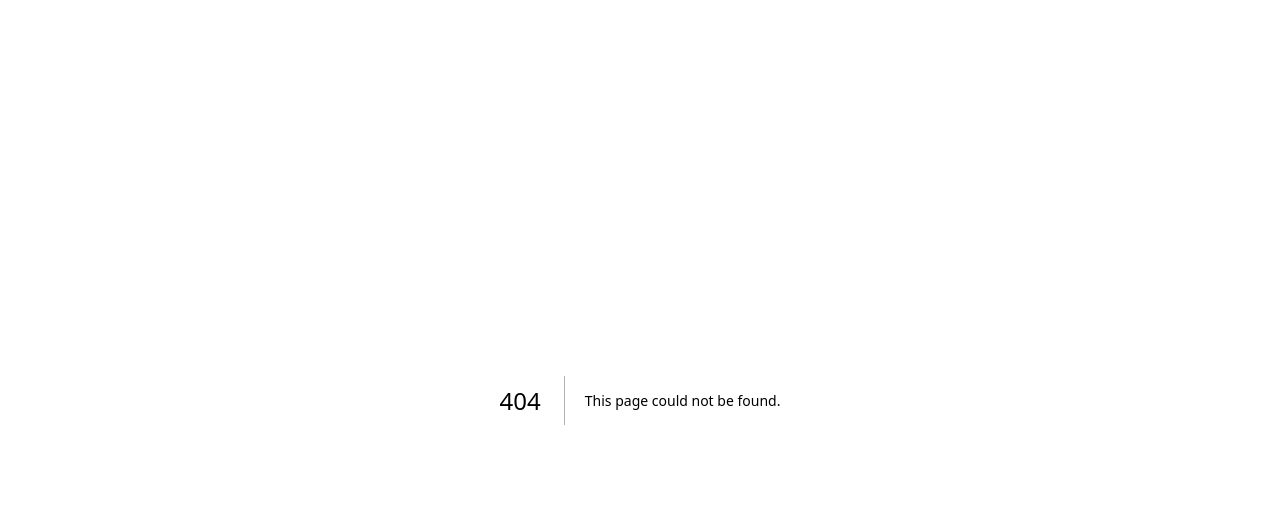
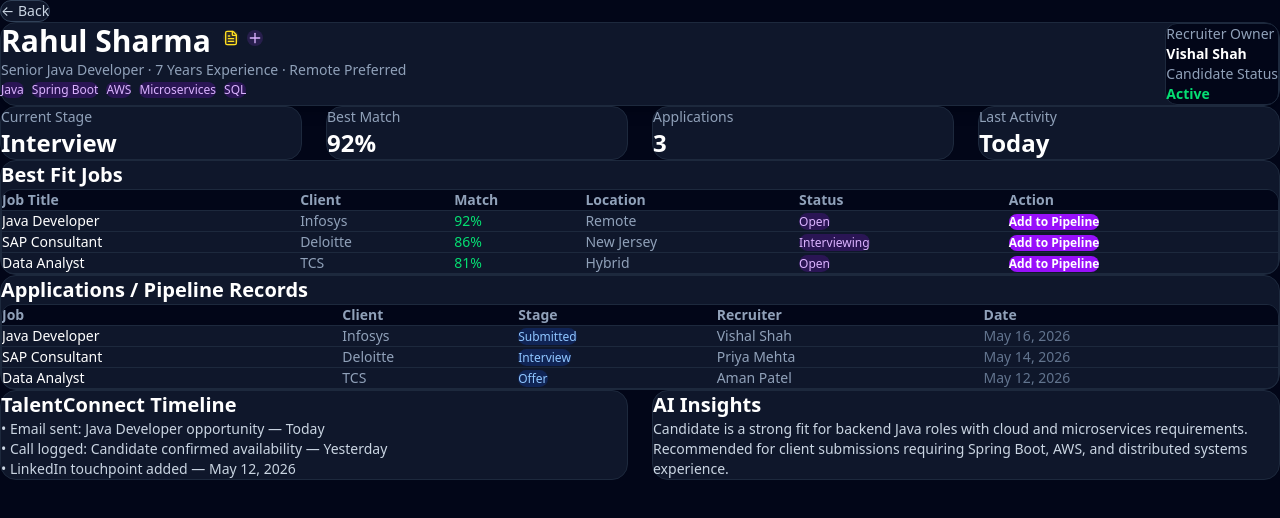
Before and after one commit to victorshaw9180-ops/HireIQ, a Next.js app: page /candidates/1 in a window 1280 px wide. Before the commit this address had no page. Shown: the top 518 px of the page. Built offline with nearby package versions, Linux system fonts and the light colour scheme.

Commit message:
Add enterprise candidate profile page

```diff
--- /dev/null
+++ b/app/candidates/[id]/page.tsx
@@ -0,0 +1,205 @@
+import BackButton from "@/components/BackButton";
+import CandidateHoverActions from "@/components/CandidateHoverActions";
+
+const bestFitJobs = [
+  {
+    title: "Java Developer",
+    client: "Infosys",
+    match: "92%",
+    location: "Remote",
+    status: "Open",
+  },
+  {
+    title: "SAP Consultant",
+    client: "Deloitte",
+    match: "86%",
+    location: "New Jersey",
+    status: "Interviewing",
+  },
+  {
+    title: "Data Analyst",
+    client: "TCS",
+    match: "81%",
+    location: "Hybrid",
+    status: "Open",
+  },
+];
+
+const applications = [
+  {
+    job: "Java Developer",
+    client: "Infosys",
+    stage: "Submitted",
+    recruiter: "Vishal Shah",
+    date: "May 16, 2026",
+  },
+  {
+    job: "SAP Consultant",
+    client: "Deloitte",
+    stage: "Interview",
+    recruiter: "Priya Mehta",
+    date: "May 14, 2026",
+  },
+  {
+    job: "Data Analyst",
+    client: "TCS",
+    stage: "Offer",
+    recruiter: "Aman Patel",
+    date: "May 12, 2026",
+  },
+];
+
+export default function CandidateProfilePage() {
+  return (
+    <main className="min-h-screen bg-slate-950 p-8 text-white">
+      <BackButton />
+
+      <section className="mb-8 rounded-2xl border border-slate-800 bg-slate-900 p-6 shadow-lg">
+        <div className="flex flex-col gap-6 lg:flex-row lg:items-start lg:justify-between">
+          <div>
+            <div className="flex items-center gap-3">
+              <h1 className="text-3xl font-bold">Rahul Sharma</h1>
+              <CandidateHoverActions />
+            </div>
+
+            <p className="mt-2 text-slate-400">
+              Senior Java Developer · 7 Years Experience · Remote Preferred
+            </p>
+
+            <div className="mt-4 flex flex-wrap gap-2">
+              {["Java", "Spring Boot", "AWS", "Microservices", "SQL"].map(
+                (skill) => (
+                  <span
+                    key={skill}
+                    className="rounded-full bg-purple-600/20 px-3 py-1 text-xs text-purple-300"
+                  >
+                    {skill}
+                  </span>
+                )
+              )}
+            </div>
+          </div>
+
+          <div className="rounded-xl border border-slate-800 bg-slate-950 p-4 text-sm">
+            <p className="text-slate-400">Recruiter Owner</p>
+            <p className="mt-1 font-semibold">Vishal Shah</p>
+
+            <p className="mt-4 text-slate-400">Candidate Status</p>
+            <p className="mt-1 font-semibold text-green-400">Active</p>
+          </div>
+        </div>
+      </section>
+
+      <section className="mb-8 grid gap-6 lg:grid-cols-4">
+        {[
+          ["Current Stage", "Interview"],
+          ["Best Match", "92%"],
+          ["Applications", "3"],
+          ["Last Activity", "Today"],
+        ].map(([title, value]) => (
+          <div
+            key={title}
+            className="rounded-2xl border border-slate-800 bg-slate-900 p-5"
+          >
+            <p className="text-sm text-slate-400">{title}</p>
+            <h2 className="mt-2 text-2xl font-bold">{value}</h2>
+          </div>
+        ))}
+      </section>
+
+      <section className="mb-8 rounded-2xl border border-slate-800 bg-slate-900 p-6">
+        <h2 className="mb-4 text-xl font-bold">Best Fit Jobs</h2>
+
+        <div className="overflow-hidden rounded-xl border border-slate-800">
+          <table className="w-full text-left text-sm">
+            <thead className="bg-slate-950 text-slate-400">
+              <tr>
+                <th className="p-4">Job Title</th>
+                <th className="p-4">Client</th>
+                <th className="p-4">Match</th>
+                <th className="p-4">Location</th>
+                <th className="p-4">Status</th>
+                <th className="p-4">Action</th>
+              </tr>
+            </thead>
+
+            <tbody>
+              {bestFitJobs.map((job) => (
+                <tr key={job.title} className="border-t border-slate-800">
+                  <td className="p-4 font-medium">{job.title}</td>
+                  <td className="p-4 text-slate-400">{job.client}</td>
+                  <td className="p-4 text-green-400">{job.match}</td>
+                  <td className="p-4 text-slate-400">{job.location}</td>
+                  <td className="p-4">
+                    <span className="rounded-full bg-purple-600/20 px-3 py-1 text-xs text-purple-300">
+                      {job.status}
+                    </span>
+                  </td>
+                  <td className="p-4">
+                    <button className="rounded-lg bg-purple-600 px-3 py-2 text-xs font-semibold hover:bg-purple-500">
+                      Add to Pipeline
+                    </button>
+                  </td>
+                </tr>
+              ))}
+            </tbody>
+          </table>
+        </div>
+      </section>
+
+      <section className="mb-8 rounded-2xl border border-slate-800 bg-slate-900 p-6">
+        <h2 className="mb-4 text-xl font-bold">Applications / Pipeline Records</h2>
+
+        <div className="overflow-hidden rounded-xl border border-slate-800">
+          <table className="w-full text-left text-sm">
+            <thead className="bg-slate-950 text-slate-400">
+              <tr>
+                <th className="p-4">Job</th>
+                <th className="p-4">Client</th>
+                <th className="p-4">Stage</th>
+                <th className="p-4">Recruiter</th>
+                <th className="p-4">Date</th>
+              </tr>
+            </thead>
+
+            <tbody>
+              {applications.map((app) => (
+                <tr key={`${app.job}-${app.client}`} className="border-t border-slate-800">
+                  <td className="p-4 font-medium">{app.job}</td>
+                  <td className="p-4 text-slate-400">{app.client}</td>
+                  <td className="p-4">
+                    <span className="rounded-full bg-blue-600/20 px-3 py-1 text-xs text-blue-300">
+                      {app.stage}
+                    </span>
+                  </td>
+                  <td className="p-4 text-slate-400">{app.recruiter}</td>
+                  <td className="p-4 text-slate-500">{app.date}</td>
+                </tr>
+              ))}
+            </tbody>
+          </table>
+        </div>
+      </section>
+
+      <section className="grid gap-6 lg:grid-cols-2">
+        <div className="rounded-2xl border border-slate-800 bg-slate-900 p-6">
+          <h2 className="text-xl font-bold">TalentConnect Timeline</h2>
+          <div className="mt-4 space-y-4 text-sm text-slate-300">
+            <p>• Email sent: Java Developer opportunity — Today</p>
+            <p>• Call logged: Candidate confirmed availability — Yesterday</p>
+            <p>• LinkedIn touchpoint added — May 12, 2026</p>
+          </div>
+        </div>
+
+        <div className="rounded-2xl border border-slate-800 bg-slate-900 p-6">
+          <h2 className="text-xl font-bold">AI Insights</h2>
+          <p className="mt-4 text-sm text-slate-300">
+            Candidate is a strong fit for backend Java roles with cloud and
+            microservices requirements. Recommended for client submissions
+            requiring Spring Boot, AWS, and distributed systems experience.
+          </p>
+        </div>
+      </section>
+    </main>
+  );
+}
--- /dev/null
+++ b/components/CandidateHoverActions.tsx
@@ -0,0 +1,50 @@
+import { FileText, Plus } from "lucide-react";
+
+export default function CandidateHoverActions() {
+  return (
+    <div className="flex items-center gap-2">
+      <div className="group relative">
+        <button className="rounded-full bg-yellow-500/15 p-2 text-yellow-300 hover:bg-yellow-500/25">
+          <FileText size={16} />
+        </button>
+
+        <div className="absolute left-0 top-10 z-50 hidden w-80 rounded-2xl border border-slate-700 bg-slate-900/90 p-4 text-sm shadow-2xl backdrop-blur-xl group-hover:block">
+          <h3 className="mb-3 font-semibold text-white">Latest Notes</h3>
+          <p className="text-slate-300">• Candidate prefers remote roles.</p>
+          <p className="mt-2 text-slate-300">• Strong US IT recruitment background.</p>
+          <p className="mt-2 text-slate-500">Added by Vishal Shah · 2 days ago</p>
+        </div>
+      </div>
+
+      <div className="group relative">
+        <button className="rounded-full bg-purple-500/15 p-2 text-purple-300 hover:bg-purple-500/25">
+          <Plus size={16} />
+        </button>
+
+        <div className="absolute left-0 top-10 z-50 hidden w-96 rounded-2xl border border-slate-700 bg-slate-900/90 p-4 text-sm shadow-2xl backdrop-blur-xl group-hover:block">
+          <h3 className="mb-3 font-semibold text-white">Submission Timeline</h3>
+
+          <div className="space-y-3">
+            <div>
+              <p className="font-medium text-white">Java Developer — Infosys</p>
+              <p className="text-purple-300">Submitted · Recruiter: Vishal Shah</p>
+              <p className="text-slate-500">Today, 11:20 AM</p>
+            </div>
+
+            <div>
+              <p className="font-medium text-white">SAP Consultant — Deloitte</p>
+              <p className="text-blue-300">Interview · Recruiter: Priya Mehta</p>
+              <p className="text-slate-500">Yesterday, 5:40 PM</p>
+            </div>
+
+            <div>
+              <p className="font-medium text-white">Data Analyst — TCS</p>
+              <p className="text-green-300">Offer · Recruiter: Aman Patel</p>
+              <p className="text-slate-500">May 12, 2026</p>
+            </div>
+          </div>
+        </div>
+      </div>
+    </div>
+  );
+}
```
